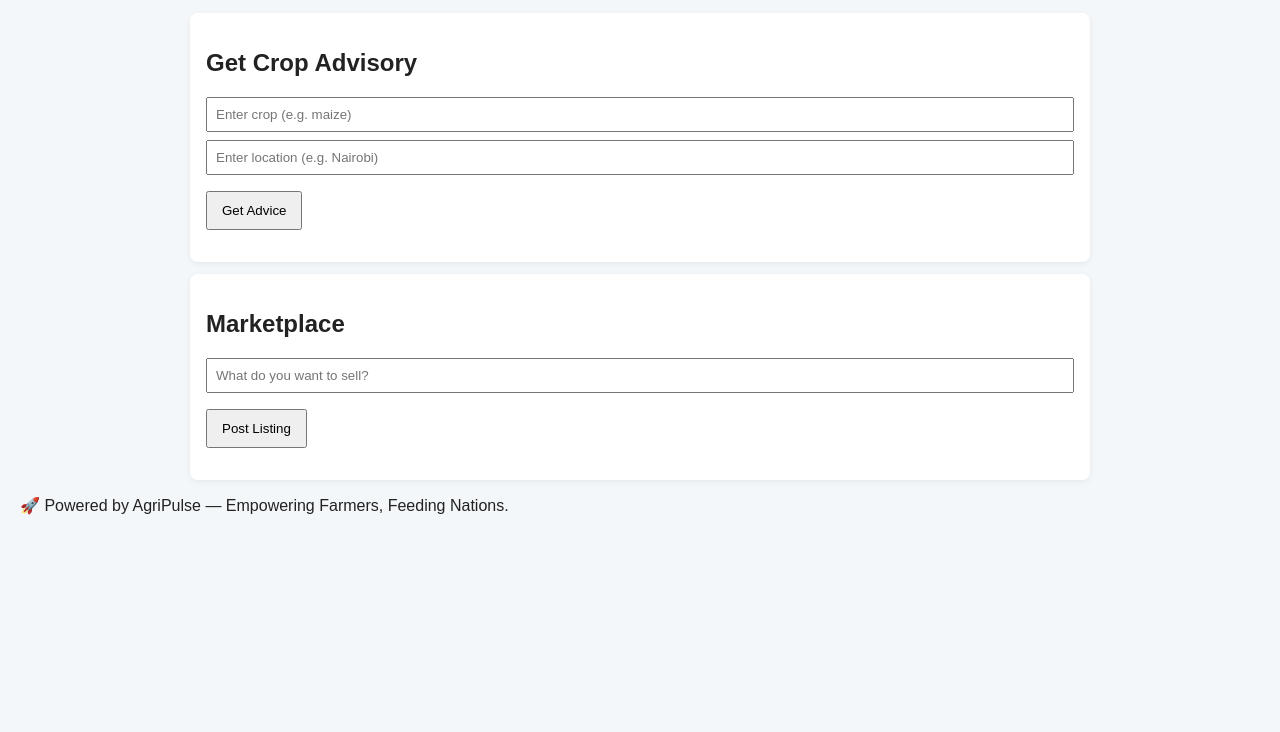
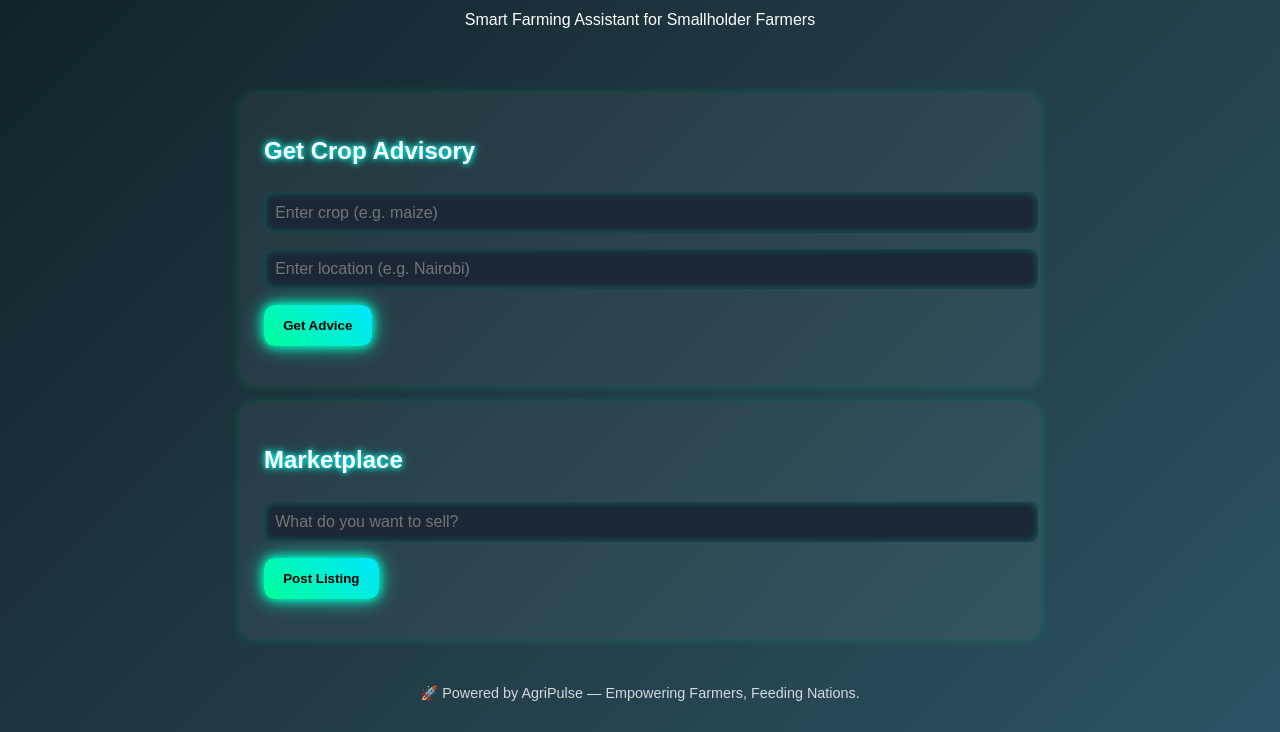
Before and after one commit to BLACK5021/Agripulse-, a website: page index.html in a window 1280 px wide. Shown: the part 122-854 px from the top of the page. Before the commit the page ends 800 px from the top, so only its background shows below. Drawn offline with Linux system fonts and the light colour scheme.

Commit message:
Update styles.css

```diff
--- a/styles.css
+++ b/styles.css
@@ -1,9 +1,104 @@
-body { font-family: Arial, sans-serif; background:#f4f7f9; color:#222; margin:0; padding:20px; }
-.container { max-width:900px; margin:0 auto; }
-h1 { text-align:center; }
-.card { background:#fff; padding:16px; margin:12px 0; border-radius:8px; box-shadow:0 2px 6px rgba(0,0,0,0.06); }
-input { display:block; padding:8px; margin:8px 0; width:100%; box-sizing:border-box; }
-button { padding:10px 14px; margin-top:8px; cursor:pointer; }
-pre { background:#eef; padding:10px; border-radius:6px; white-space:pre-wrap; }
-ul { list-style:none; padding:0; }
-li { padding:8px 0; border-bottom:1px solid #eee; }
+/* Futuristic glowing theme */
+body {
+  margin: 0;
+  font-family: "Poppins", sans-serif;
+  background: linear-gradient(135deg, #0f2027, #203a43, #2c5364);
+  color: #fff;
+  min-height: 100vh;
+  display: flex;
+  flex-direction: column;
+  align-items: center;
+}
+
+header {
+  text-align: center;
+  padding: 2rem 1rem;
+}
+
+h1 {
+  font-size: 2.5rem;
+  text-shadow: 0 0 10px #00ff99, 0 0 20px #00ffcc;
+}
+
+h2 {
+  text-shadow: 0 0 5px #00e6ff, 0 0 10px #00ffcc;
+}
+
+.container {
+  width: 90%;
+  max-width: 800px;
+}
+
+.card {
+  background: rgba(255, 255, 255, 0.05);
+  border-radius: 15px;
+  padding: 1.5rem;
+  margin: 1rem 0;
+  box-shadow: 0 0 10px rgba(0, 255, 150, 0.2);
+  transition: transform 0.3s ease, box-shadow 0.3s ease;
+}
+
+.card:hover {
+  transform: translateY(-5px);
+  box-shadow: 0 0 20px rgba(0, 255, 200, 0.5);
+}
+
+input {
+  width: 100%;
+  padding: 0.7rem;
+  margin: 0.5rem 0;
+  border: none;
+  border-radius: 8px;
+  outline: none;
+  font-size: 1rem;
+  background: #1b2735;
+  color: #fff;
+  box-shadow: inset 0 0 8px rgba(0, 255, 200, 0.3);
+}
+
+button {
+  background: linear-gradient(45deg, #00ff99, #00e6ff);
+  color: #000;
+  padding: 0.8rem 1.2rem;
+  margin-top: 0.5rem;
+  border: none;
+  border-radius: 10px;
+  cursor: pointer;
+  font-weight: bold;
+  box-shadow: 0 0 10px #00ffcc, 0 0 20px #00ffcc;
+  transition: transform 0.2s ease, box-shadow 0.3s ease;
+}
+
+button:hover {
+  transform: scale(1.05);
+  box-shadow: 0 0 15px #00ffcc, 0 0 30px #00e6ff;
+}
+
+#advice {
+  margin-top: 1rem;
+  font-style: italic;
+  color: #b2fefa;
+  text-shadow: 0 0 5px #00ffcc;
+}
+
+#listings {
+  list-style: none;
+  padding: 0;
+  margin: 1rem 0 0;
+}
+
+#listings li {
+  background: rgba(0, 255, 200, 0.1);
+  padding: 0.7rem;
+  margin: 0.5rem 0;
+  border-radius: 8px;
+  text-shadow: 0 0 5px #00ffcc;
+}
+
+footer {
+  text-align: center;
+  padding: 1rem;
+  margin-top: auto;
+  font-size: 0.9rem;
+  opacity: 0.8;
+}
```
